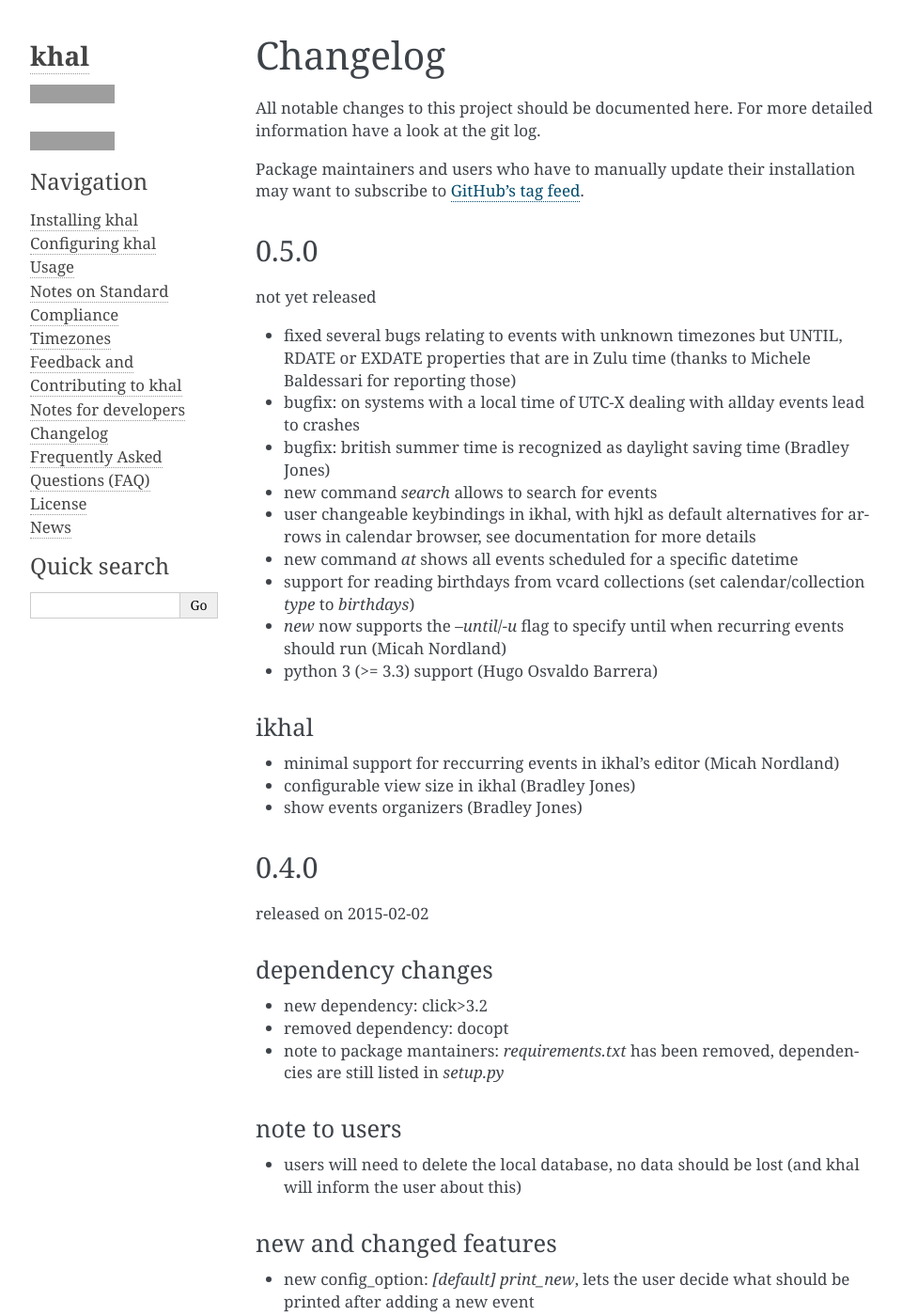
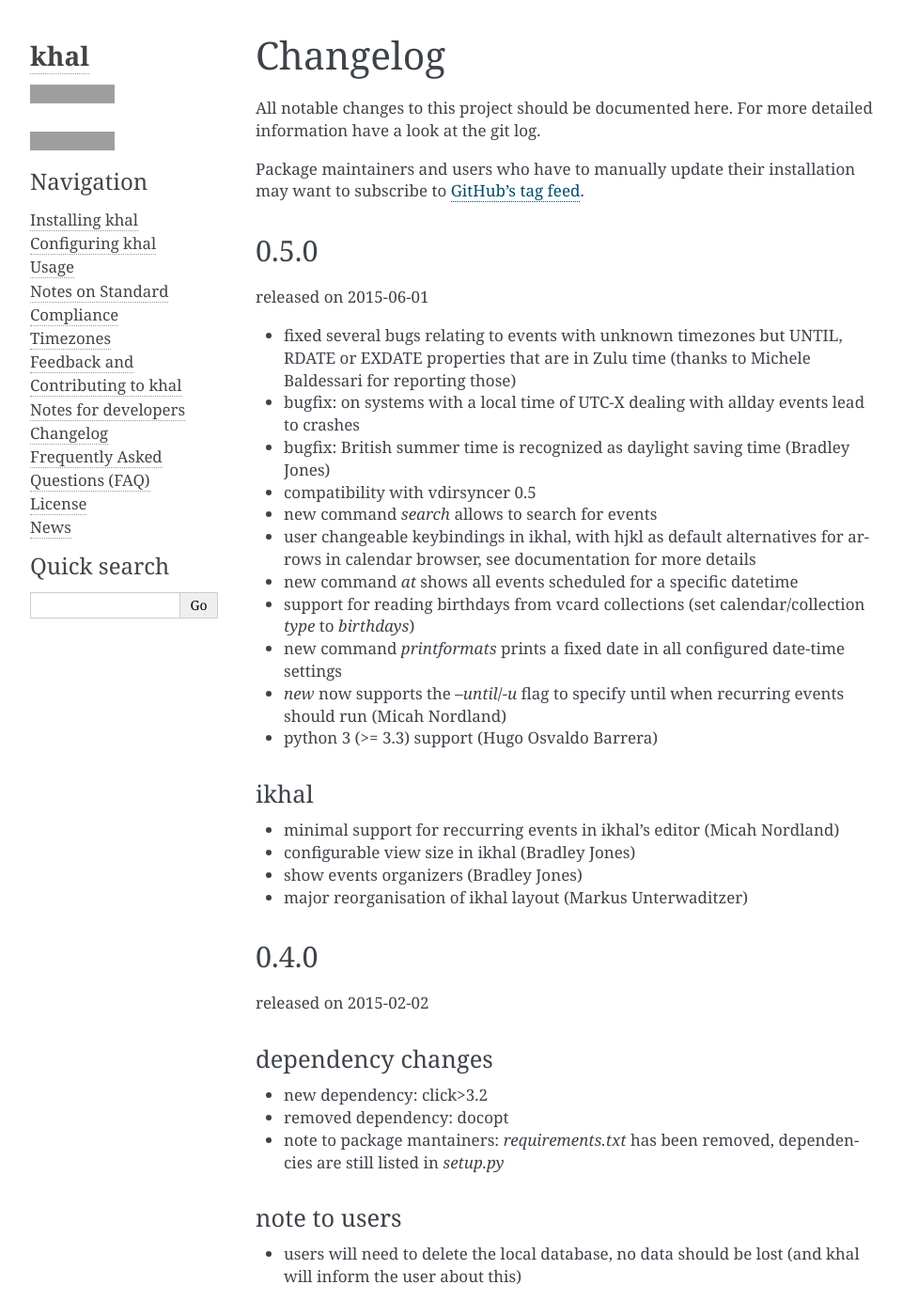
Before and after one commit to pimutils/khal, a Sphinx documentation site: the page built from doc/source/changelog.rst, in a window 1280 px wide and 1400 px high. Shown: the whole window at 94% size, without its empty margins (148-1108 px from the left). Built offline with Sphinx 7.4.7, drawn with Linux system fonts in a browser that asks for light colours; grey boxes are pictures that could not be loaded.

Commit message:
release 0.5

```diff
--- a/CHANGELOG.rst
+++ b/CHANGELOG.rst
@@ -9,15 +9,16 @@
 
 0.5.0
 =====
-not yet released
+released on 2015-06-01
 
 * fixed several bugs relating to events with unknown timezones but UNTIL, RDATE
   or EXDATE properties that are in Zulu time (thanks to Michele Baldessari for
   reporting those)
 * bugfix: on systems with a local time of UTC-X dealing with allday events lead
   to crashes
-* bugfix: british summer time is recognized as daylight saving time (Bradley
+* bugfix: British summer time is recognized as daylight saving time (Bradley
   Jones)
+* compatibility with vdirsyncer 0.5
 
 * new command `search` allows to search for events
 * user changeable keybindings in ikhal, with hjkl as default alternatives for
@@ -25,6 +26,8 @@
 * new command `at` shows all events scheduled for a specific datetime
 * support for reading birthdays from vcard collections (set calendar/collection
   `type` to *birthdays*)
+* new command `printformats` prints a fixed date in all configured date-time
+  settings
 * `new` now supports the `--until`/`-u` flag to specify until when recurring
   events should run (Micah Nordland)
 * python 3 (>= 3.3) support (Hugo Osvaldo Barrera)
@@ -34,6 +37,7 @@
 * minimal support for reccurring events in ikhal's editor (Micah Nordland)
 * configurable view size in ikhal (Bradley Jones)
 * show events organizers (Bradley Jones)
+* major reorganisation of ikhal layout (Markus Unterwaditzer)
 
 0.4.0
 =====
--- a/doc/source/news.rst
+++ b/doc/source/news.rst
@@ -12,6 +12,7 @@
     :title: khal news
     :link: http://lostpackets.de/khal/
 
+    news/khal05
     news/khal04
     news/31c3
     news/khal031
--- a/version.py
+++ b/version.py
@@ -10,7 +10,7 @@
 MINOR = 5
 PATCH = 0
 
-RELEASE = False
+RELEASE = True
 
 VERSION = "{0}.{1}.{2}".format(MAJOR, MINOR, PATCH)
 
```
Also changed, not shown: doc/source/news/khal05.rst (added, +22 -0 lines).
